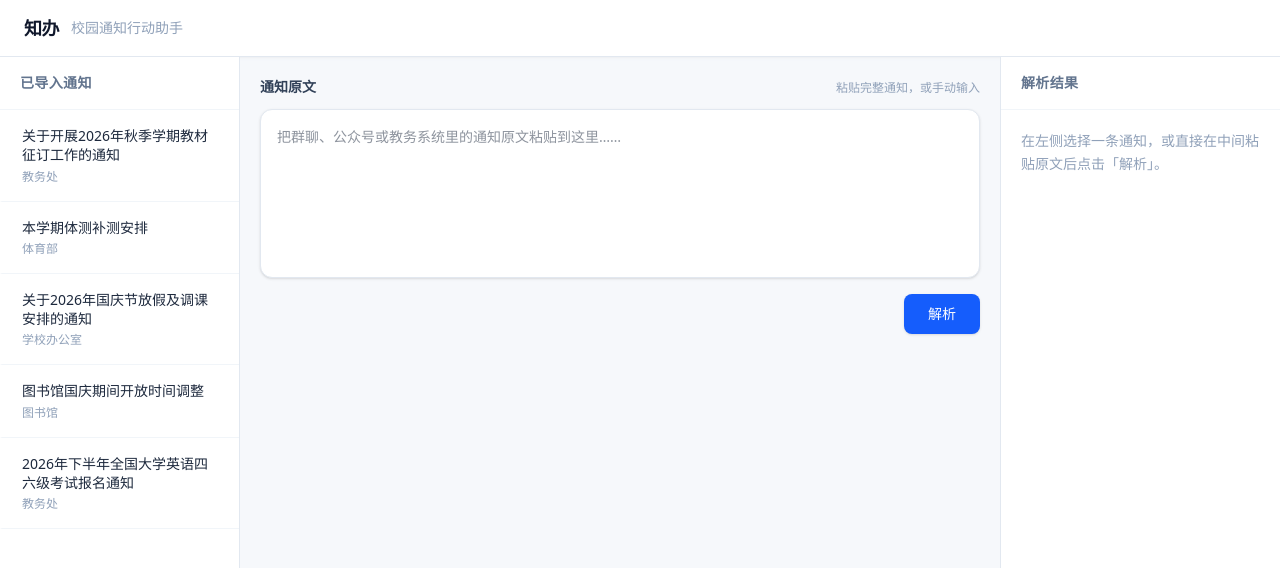
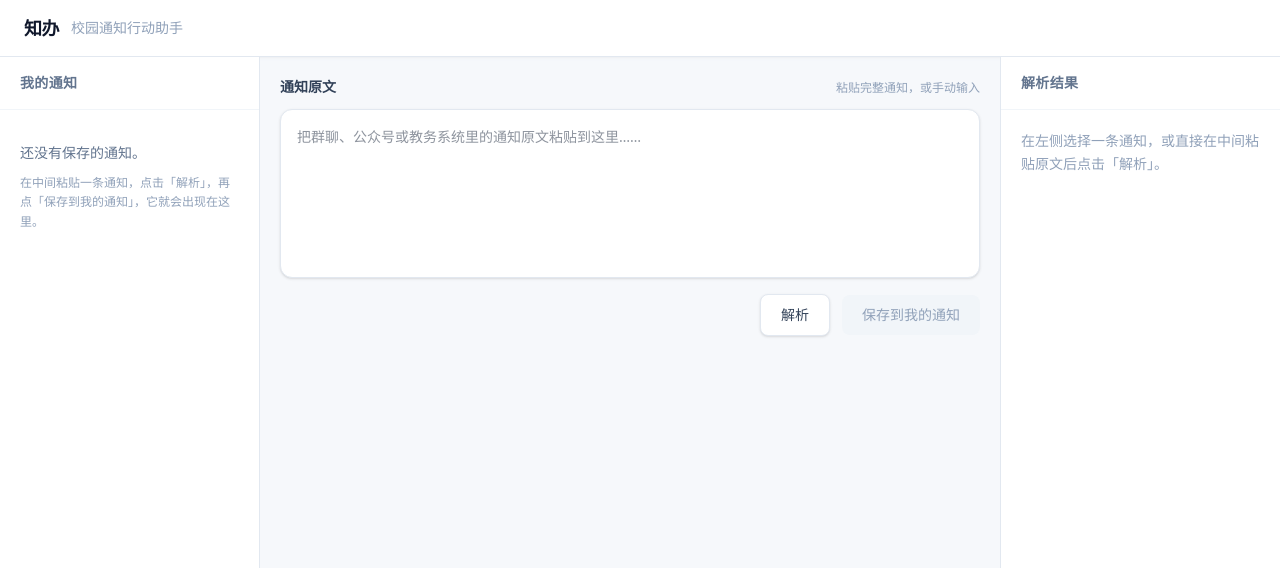
Before and after one commit to zzz365-1/zhiban, a Next.js app: page / in a window 1280 px wide. Shown: the top 568 px of the page. Built offline with nearby package versions, Linux system fonts and the light colour scheme.

Commit message:
feat: 通知持久化到localStorage并按紧急度分级显示

```diff
--- a/app/components/NoticeInput.js
+++ b/app/components/NoticeInput.js
@@ -2,7 +2,14 @@
 
 import { useRef, useEffect } from "react";
 
-export default function NoticeInput({ value, onChange, onParse }) {
+export default function NoticeInput({
+  value,
+  onChange,
+  onParse,
+  onSave,
+  canSave,
+  saveLabel,
+}) {
   const textareaRef = useRef(null);
 
   useEffect(() => {
@@ -36,13 +43,26 @@ export default function NoticeInput({ value, onChange, onParse }) {
         className="w-full resize-none rounded-xl border border-slate-200 bg-white p-4 text-sm leading-relaxed text-slate-800 shadow-sm outline-none transition focus:border-blue-400 focus:ring-4 focus:ring-blue-100"
       />
 
-      <div className="mt-4 flex items-center justify-end">
+      <div className="mt-4 flex items-center justify-end gap-3">
         <button
           type="button"
           onClick={onParse}
-          className="rounded-lg bg-blue-600 px-6 py-2.5 text-sm font-medium text-white shadow-sm transition hover:bg-blue-700 focus:outline-none focus:ring-4 focus:ring-blue-200"
+          className="rounded-lg border border-slate-200 bg-white px-5 py-2.5 text-sm font-medium text-slate-700 shadow-sm transition hover:bg-slate-50 focus:outline-none focus:ring-4 focus:ring-slate-200"
         >
           解析
+        </button>
+
+        <button
+          type="button"
+          onClick={onSave}
+          disabled={!canSave}
+          className={`rounded-lg px-5 py-2.5 text-sm font-medium transition ${
+            canSave
+              ? "bg-blue-600 text-white shadow-sm hover:bg-blue-700 focus:outline-none focus:ring-4 focus:ring-blue-200"
+              : "cursor-not-allowed bg-slate-100 text-slate-400"
+          }`}
+        >
+          {saveLabel}
         </button>
       </div>
 
--- a/app/components/NoticeList.js
+++ b/app/components/NoticeList.js
@@ -1,44 +1,110 @@
 "use client";
 
-export default function NoticeList({ notices, selectedId, onSelect }) {
+import { getRemainingDays } from "../lib/deadline";
+
+function getBadge(days) {
+  if (days === null) {
+    return { text: "无截止日期", cls: "bg-slate-100 text-slate-400" };
+  }
+  if (days < 0) {
+    return { text: "已过期", cls: "bg-slate-100 text-slate-400" };
+  }
+  if (days === 0) {
+    return { text: "今天到期", cls: "bg-red-100 text-red-600" };
+  }
+  if (days <= 3) {
+    return { text: "剩 " + days + " 天", cls: "bg-red-100 text-red-600" };
+  }
+  if (days <= 7) {
+    return { text: "剩 " + days + " 天", cls: "bg-amber-100 text-amber-700" };
+  }
+  return { text: "剩 " + days + " 天", cls: "bg-blue-50 text-blue-600" };
+}
+
+export default function NoticeList({ notices, selectedId, onSelect, onDelete, hydrated }) {
   return (
     <aside className="flex h-full flex-col border-r border-slate-200 bg-white">
       <div className="border-b border-slate-100 px-5 py-4">
-        <h2 className="text-sm font-semibold tracking-wide text-slate-500 uppercase">
-          已导入通知
+        <h2 className="text-sm font-semibold uppercase tracking-wide text-slate-500">
+          我的通知
         </h2>
       </div>
-      <ul className="flex-1 overflow-y-auto">
+
+      <div className="flex-1 overflow-y-auto">
+        {!hydrated && (
+          <p className="px-5 py-6 text-xs text-slate-400">加载中…</p>
+        )}
+
+        {hydrated && notices.length === 0 && (
+          <div className="px-5 py-8">
+            <p className="text-sm leading-relaxed text-slate-500">
+              还没有保存的通知。
+            </p>
+            <p className="mt-2 text-xs leading-relaxed text-slate-400">
+              在中间粘贴一条通知，点击「解析」，再点「保存到我的通知」，它就会出现在这里。
+            </p>
+          </div>
+        )}
+
+        {hydrated && notices.length > 0 && (
+          <ul>
             {notices.map((notice) => {
               const isSelected = notice.id === selectedId;
+              const days = getRemainingDays(notice.deadlineDate);
+              const badge = getBadge(days);
+              const expired = days !== null && days < 0;
+
               return (
-            <li key={notice.id}>
+                <li
+                  key={notice.id}
+                  className={`flex border-b border-slate-100 border-l-2 ${
+                    isSelected
+                      ? "border-l-blue-600 bg-blue-50"
+                      : "border-l-transparent hover:bg-slate-50"
+                  }`}
+                >
                   <button
                     type="button"
                     onClick={() => onSelect(notice.id)}
-                className={`w-full border-b border-slate-100 px-5 py-4 text-left transition-colors ${
-                  isSelected
-                    ? "border-l-2 border-l-blue-600 bg-blue-50"
-                    : "border-l-2 border-l-transparent hover:bg-slate-50"
-                }`}
+                    className="flex-1 px-4 py-3 text-left"
                   >
                     <p
                       className={`text-sm leading-snug ${
                         isSelected
                           ? "font-medium text-blue-700"
+                          : expired
+                          ? "text-slate-400"
                           : "text-slate-800"
                       }`}
                     >
                       {notice.title}
                     </p>
-                <p className="mt-1 text-xs text-slate-400">
+                    <div className="mt-1.5 flex items-center gap-2">
+                      <span className="text-xs text-slate-400">
                         {notice.source}
-                </p>
+                      </span>
+                      <span
+                        className={`rounded px-1.5 py-0.5 text-[11px] font-medium ${badge.cls}`}
+                      >
+                        {badge.text}
+                      </span>
+                    </div>
+                  </button>
+
+                  <button
+                    type="button"
+                    onClick={() => onDelete(notice.id)}
+                    aria-label="删除这条通知"
+                    className="px-2.5 text-lg leading-none text-slate-300 transition hover:text-red-500"
+                  >
+                    ×
                   </button>
                 </li>
               );
             })}
           </ul>
+        )}
+      </div>
     </aside>
   );
 }
--- /dev/null
+++ b/app/lib/deadline.js
@@ -0,0 +1,56 @@
+const RE_YMD = new RegExp("^([0-9]{4})[ ]*[-/年.][ ]*([0-9]{1,2})[ ]*[-/月.][ ]*([0-9]{1,2})");
+const RE_MD = new RegExp("^([0-9]{1,2})[ ]*(?:月|[/-])[ ]*([0-9]{1,2})");
+const RE_HM = new RegExp("^([0-9]{1,2}):([0-9]{2})$");
+
+/**
+ * 把提取出的 deadline / time 转成 Date。
+ * 模糊写法（本月底、下周三）返回 null，不猜测。
+ */
+export function buildDeadlineDate(deadline, time) {
+  if (!deadline) return null;
+
+  let year, month, day;
+
+  let m = deadline.match(RE_YMD);
+  if (m) {
+    year = parseInt(m[1], 10);
+    month = parseInt(m[2], 10) - 1;
+    day = parseInt(m[3], 10);
+  } else {
+    m = deadline.match(RE_MD);
+    if (!m) return null;
+    month = parseInt(m[1], 10) - 1;
+    day = parseInt(m[2], 10);
+    year = new Date().getFullYear();
+    const now = new Date();
+    if (month < now.getMonth() || (month === now.getMonth() && day < now.getDate())) {
+      year += 1;
+    }
+  }
+
+  let hours = 0;
+  let minutes = 0;
+  if (time) {
+    const tm = time.match(RE_HM);
+    if (tm) {
+      hours = parseInt(tm[1], 10);
+      minutes = parseInt(tm[2], 10);
+    }
+  }
+
+  return new Date(year, month, day, hours, minutes, 0, 0);
+}
+
+/**
+ * 返回距离截止日期还有多少天（按自然日计算）。
+ * 今天到期返回 0，已过期返回负数，无法确定返回 null。
+ */
+export function getRemainingDays(deadlineDate) {
+  if (deadlineDate === null || deadlineDate === undefined) return null;
+  const d = deadlineDate instanceof Date ? deadlineDate : new Date(deadlineDate);
+  if (isNaN(d.getTime())) return null;
+  const now = new Date();
+  const a = Date.UTC(d.getFullYear(), d.getMonth(), d.getDate());
+  const b = Date.UTC(now.getFullYear(), now.getMonth(), now.getDate());
+  return Math.round((a - b) / 86400000);
+}
--- a/app/page.js
+++ b/app/page.js
@@ -1,45 +1,83 @@
 "use client";
 
-import { useState } from "react";
+import { useState, useEffect } from "react";
 import NoticeList from "./components/NoticeList";
 import NoticeInput from "./components/NoticeInput";
 import AnalysisPanel from "./components/AnalysisPanel";
 import { extractNotice } from "./lib/extractNotice";
+import { buildDeadlineDate } from "./lib/deadline";
 
-const NOTICES = [
-  {
-    id: "n1",
-    title: "关于开展2026年秋季学期教材征订工作的通知",
-    source: "教务处",
-  },
-  {
-    id: "n2",
-    title: "本学期体测补测安排",
-    source: "体育部",
-  },
-  {
-    id: "n3",
-    title: "关于2026年国庆节放假及调课安排的通知",
-    source: "学校办公室",
-  },
-  {
-    id: "n4",
-    title: "图书馆国庆期间开放时间调整",
-    source: "图书馆",
-  },
-  {
-    id: "n5",
-    title: "2026年下半年全国大学英语四六级考试报名通知",
-    source: "教务处",
-  },
-];
+const STORAGE_KEY = "zhiban.notices.v1";
+
+function deriveTitle(text) {
+  const lines = String(text || "").split(String.fromCharCode(10));
+  for (const line of lines) {
+    const t = line.split(String.fromCharCode(13)).join("").trim();
+    if (t) {
+      return t.length > 30 ? t.slice(0, 30) + "…" : t;
+    }
+  }
+  return "未命名通知";
+}
+
+function makeId() {
+  return (
+    "n_" +
+    Date.now().toString(36) +
+    Math.random().toString(36).slice(2, 6)
+  );
+}
 
 export default function Home() {
+  const [notices, setNotices] = useState([]);
+  const [hydrated, setHydrated] = useState(false);
   const [selectedId, setSelectedId] = useState(null);
   const [noticeText, setNoticeText] = useState("");
   const [analysis, setAnalysis] = useState(null);
 
-  const selectedNotice = NOTICES.find((n) => n.id === selectedId) ?? null;
+  // 首次挂载时从 localStorage 读取
+  useEffect(() => {
+    try {
+      const raw = localStorage.getItem(STORAGE_KEY);
+      if (raw) {
+        const parsed = JSON.parse(raw);
+        if (Array.isArray(parsed)) setNotices(parsed);
+      }
+    } catch (e) {
+      console.warn("读取本地通知失败：", e);
+    }
+    setHydrated(true);
+  }, []);
+
+  // 通知列表变化时写回 localStorage
+  useEffect(() => {
+    if (!hydrated) return;
+    try {
+      localStorage.setItem(STORAGE_KEY, JSON.stringify(notices));
+    } catch (e) {
+      console.warn("保存本地通知失败：", e);
+    }
+  }, [notices, hydrated]);
+
+  const selectedNotice =
+    notices.find((n) => n.id === selectedId) ?? null;
+
+  function handleSelect(id) {
+    const target = notices.find((n) => n.id === id);
+    if (!target) return;
+    setSelectedId(id);
+    setNoticeText(target.text);
+    setAnalysis(target.analysis);
+  }
+
+  function handleDelete(id) {
+    setNotices((prev) => prev.filter((n) => n.id !== id));
+    if (selectedId === id) {
+      setSelectedId(null);
+      setNoticeText("");
+      setAnalysis(null);
+    }
+  }
 
   function handleParse() {
     if (!noticeText.trim()) {
@@ -47,6 +85,23 @@ export default function Home() {
       return;
     }
     setAnalysis(extractNotice(noticeText));
+    setSelectedId(null); // 新解析视为草稿，可另存
+  }
+
+  function handleSave() {
+    if (!analysis || selectedId) return;
+    const deadlineDate = buildDeadlineDate(analysis.deadline, analysis.time);
+    const notice = {
+      id: makeId(),
+      title: deriveTitle(noticeText),
+      source: "手动导入",
+      text: noticeText,
+      analysis,
+      deadlineDate: deadlineDate ? deadlineDate.getTime() : null,
+      savedAt: Date.now(),
+    };
+    setNotices((prev) => [notice, ...prev]);
+    setSelectedId(notice.id);
   }
 
   return (
@@ -55,22 +110,27 @@ export default function Home() {
         <h1 className="text-lg font-bold tracking-tight text-slate-900">
           知办
         </h1>
-        <span className="text-sm text-slate-400">
-          校园通知行动助手
-        </span>
+        <span className="text-sm text-slate-400">校园通知行动助手</span>
       </header>
 
-      <div className="grid min-h-0 flex-1 grid-cols-[240px_1fr_280px]">
+      <div className="grid min-h-0 flex-1 grid-cols-[260px_1fr_280px]">
         <NoticeList
-          notices={NOTICES}
+          notices={notices}
           selectedId={selectedId}
-          onSelect={setSelectedId}
+          onSelect={handleSelect}
+          onDelete={handleDelete}
+          hydrated={hydrated}
         />
+
         <NoticeInput
           value={noticeText}
           onChange={setNoticeText}
           onParse={handleParse}
+          onSave={handleSave}
+          canSave={Boolean(analysis) && !selectedId}
+          saveLabel={selectedId ? "已保存" : "保存到我的通知"}
         />
+
         <AnalysisPanel selectedNotice={selectedNotice} analysis={analysis} />
       </div>
     </div>
```
Also changed, not shown: app/components/AnalysisPanel.js (+4 -46 lines). Lines whose indentation alone changed are shown as unchanged.
